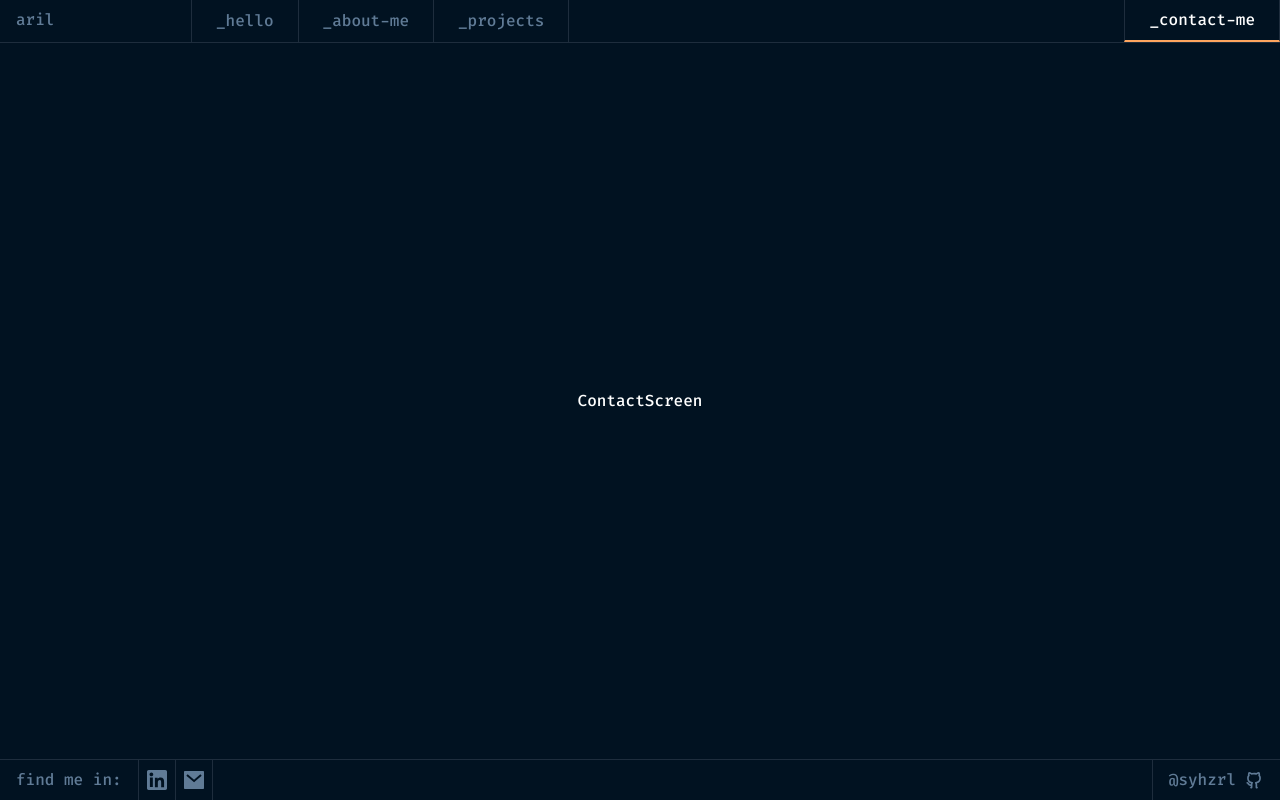
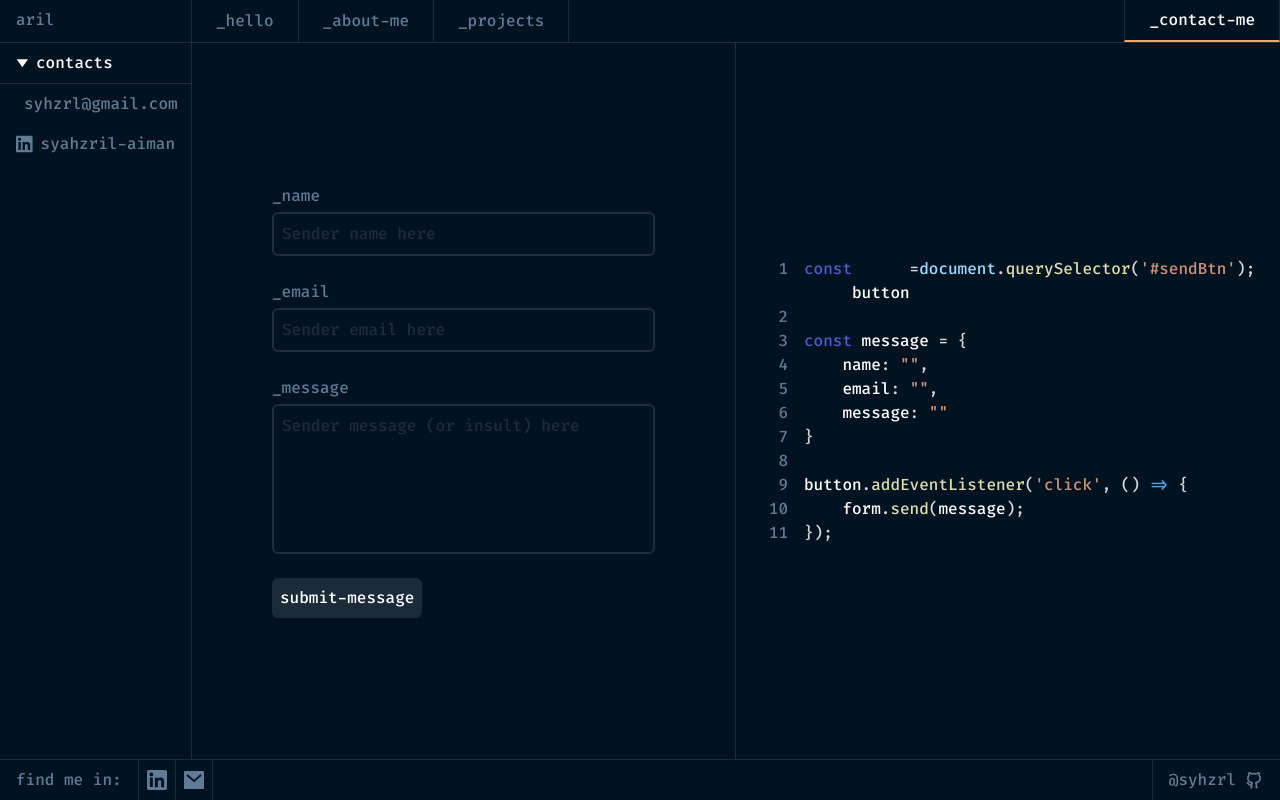
Before and after one commit to syhzrl/portfolio, a Next.js app: page /contact in a window 1280 px wide. Built offline with nearby package versions, Linux system fonts and the light colour scheme.

Commit message:
Create contact page

```diff
--- a/src/containers/contact.tsx
+++ /dev/null
@@ -1,11 +0,0 @@
-import React, { FunctionComponent, useState, useEffect } from 'react';
-
-const ContactScreen: FunctionComponent = () => {
-    return (
-        <div className='flex items-center justify-center flex-1'>
-            ContactScreen
-        </div>
-    );
-};
-
-export default ContactScreen;
--- /dev/null
+++ b/src/containers/contact/index.tsx
@@ -0,0 +1,131 @@
+import React, { FunctionComponent, useState, useEffect } from 'react';
+
+import { Caret, Email, LinkedInFull } from 'assets/icons';
+
+import CodeBlock from 'components/CodeBlock';
+
+const ContactScreen: FunctionComponent = () => {
+    const [name, setName] = useState('');
+    const [email, setEmail] = useState('');
+    const [message, setMessage] = useState('');
+
+    const code = `const button = document.querySelector('#sendBtn');
+
+const message = {
+    name: "${name}",
+    email: "${email}",
+    message: "${message}"
+}
+
+button.addEventListener('click', () => {
+    form.send(message);
+});`;
+
+    return (
+        <div className='flex justify-center flex-1'>
+            <div className='w-[15%] border-r border-r-line'>
+                <div className='flex items-center w-full gap-2 p-2 px-4 border-b border-b-line h-fit'>
+                    <Caret
+                        height={12}
+                        width={12}
+                    />
+
+                    <p>
+                        contacts
+                    </p>
+                </div>
+
+                <div className='mb-6'>
+                    <button
+                        type='button'
+                        // onClick={onClick}
+                        className='flex items-center w-full gap-2 p-2 px-4 hover:bg-primary-light text-secondary-grey'
+                    >
+                        <Email
+                            height={18}
+                            width={18}
+                        />
+
+                        <p>
+                            syhzrl@gmail.com
+                        </p>
+                    </button>
+
+                    <button
+                        type='button'
+                        // onClick={onClick}
+                        className='flex items-center w-full gap-2 p-2 px-4 overflow-hidden hover:bg-primary-light text-secondary-grey whitespace-nowrap text-ellipsis'
+                    >
+                        <LinkedInFull
+                            height={18}
+                            width={18}
+                        />
+
+                        <p>
+                            syahzril-aiman
+                        </p>
+                    </button>
+                </div>
+            </div>
+
+            <div className='w-[85%] flex'>
+                <div className='flex flex-col items-start justify-center w-1/2 gap-6 p-20 border-r border-r-line'>
+                    <div className='flex flex-col w-full gap-1 text-secondary-grey'>
+                        <p>
+                            _name
+                        </p>
+                        <input
+                            type='text'
+                            placeholder='Sender name here'
+                            value={name}
+                            onChange={(e) => setName(e.target.value)}
+                            className='p-2 bg-transparent border-2 rounded-md outline-none border-line focus:border-secondary-grey placeholder:text-line'
+                        />
+                    </div>
+
+                    <div className='flex flex-col w-full gap-1 text-secondary-grey'>
+                        <p>
+                            _email
+                        </p>
+                        <input
+                            type='text'
+                            placeholder='Sender email here'
+                            value={email}
+                            onChange={(e) => setEmail(e.target.value)}
+                            className='p-2 bg-transparent border-2 rounded-md outline-none border-line focus:border-secondary-grey placeholder:text-line'
+                        />
+                    </div>
+
+                    <div className='flex flex-col w-full gap-1 text-secondary-grey'>
+                        <p>
+                            _message
+                        </p>
+                        <textarea
+                            placeholder='Sender message (or insult) here'
+                            value={message}
+                            onChange={(e) => setMessage(e.target.value)}
+                            className='p-2 bg-transparent border-2 rounded-md outline-none border-line focus:border-secondary-grey h-[150px] resize-none placeholder:text-line'
+                        />
+                    </div>
+
+                    <button
+                        type='button'
+                        className='p-2 text-white transition-colors duration-150 rounded-md bg-button-grey hover:bg-button-grey-hover'
+                    >
+                        submit-message
+                    </button>
+                </div>
+
+                <div className='flex flex-col items-center justify-center w-1/2'>
+                    <div className='flex w-full p-4 text-md'>
+                        <CodeBlock
+                            code={code}
+                        />
+                    </div>
+                </div>
+            </div>
+        </div>
+    );
+};
+
+export default ContactScreen;
```
